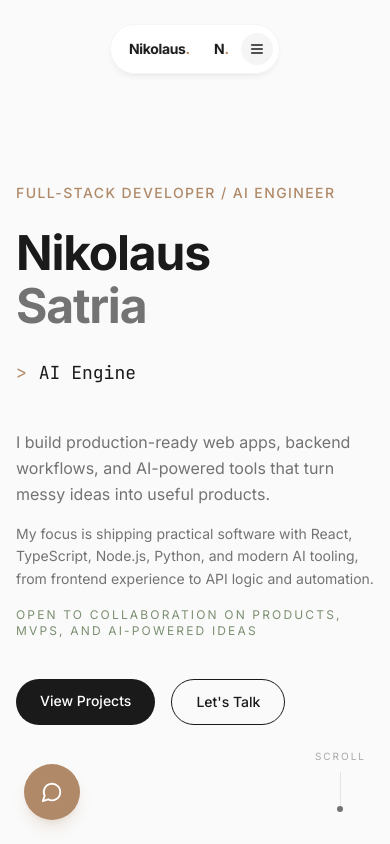
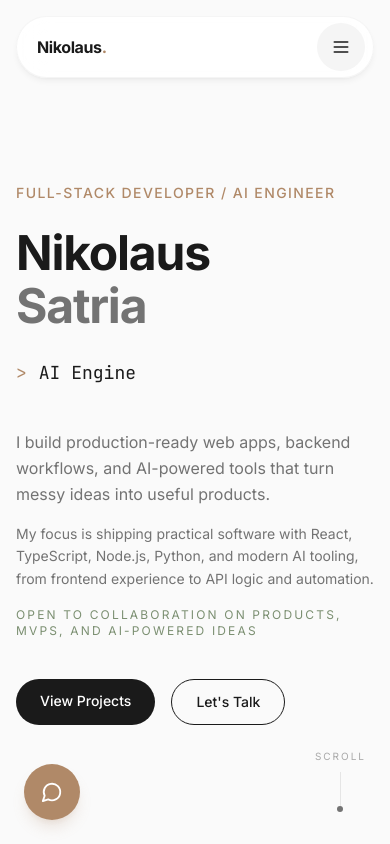
Before and after one commit to lauusz/portfolio, a React (Vite) app: page / in a window 390 px wide. Shown: the top 844 px of the page. Built offline with nearby package versions, Linux system fonts and the light colour scheme.

Commit message:
feat: enhance Header component for improved mobile navigation and accessibility

```diff
--- a/src/components/Header.tsx
+++ b/src/components/Header.tsx
@@ -79,20 +79,20 @@ const Header = () => {
 
   return (
     <>
-      {/* Compact floating capsule navbar */}
-      <header className="fixed top-6 left-1/2 -translate-x-1/2 z-50">
+      {/* Floating navbar: wide and touch-friendly on mobile, compact on desktop. */}
+      <header className="fixed top-4 left-4 right-4 z-[70] md:top-6 md:left-1/2 md:right-auto md:-translate-x-1/2">
         <div
-          className={`flex items-center gap-1 rounded-full border transition-all duration-300 ${
+          className={`flex min-h-14 w-full items-center justify-between gap-2 rounded-full border px-2 py-1.5 transition-all duration-300 md:min-h-0 md:w-auto md:justify-start md:gap-1 md:px-1.5 ${
             isScrolled
-              ? 'bg-white/95 backdrop-blur-xl border-border/60 shadow-lg shadow-black/10 py-1.5 px-1.5'
-              : 'bg-white/85 backdrop-blur-lg border-border/40 shadow-md shadow-black/5 py-1.5 px-1.5'
+              ? 'bg-white/95 backdrop-blur-xl border-border/60 shadow-lg shadow-black/10'
+              : 'bg-white/85 backdrop-blur-lg border-border/40 shadow-md shadow-black/5'
           }`}
         >
           {/* Logo */}
           <a
             href="#home"
             onClick={handleNavClick('#home')}
-            className="font-sans text-sm font-bold text-primary tracking-tight px-3 py-2 shrink-0"
+            className="shrink-0 whitespace-nowrap px-3 py-2 font-sans text-base font-bold tracking-tight text-primary md:text-sm"
           >
             Nikolaus<span className="text-accent">.</span>
           </a>
@@ -128,25 +128,21 @@ const Header = () => {
             Contact
           </a>
 
-          {/* Mobile: small logo + toggle */}
-          <a href="#home" onClick={handleNavClick('#home')} className="md:hidden font-sans text-sm font-bold text-primary px-2">
-            N<span className="text-accent">.</span>
-          </a>
-
           <button
-            className="md:hidden p-2 rounded-full bg-surface-elevated text-primary hover:bg-primary hover:text-white transition-colors duration-200 outline-none focus-visible:ring-2 focus-visible:ring-accent/50"
+            className="grid min-h-12 min-w-12 place-items-center rounded-full bg-surface-elevated p-0 text-primary transition-colors duration-200 outline-none hover:bg-primary hover:text-white focus-visible:ring-2 focus-visible:ring-accent/50 md:hidden"
             onClick={() => setIsOpen(!isOpen)}
             aria-label={isOpen ? 'Close menu' : 'Open menu'}
             aria-expanded={isOpen}
+            aria-controls="mobile-navigation"
           >
-            {isOpen ? <X size={16} /> : <Menu size={16} />}
+            {isOpen ? <X size={20} /> : <Menu size={20} />}
           </button>
         </div>
       </header>
 
       {/* Mobile Menu — backdrop + floating panel */}
       <div
-        className={`fixed inset-0 z-[60] md:hidden transition-all duration-300 ${
+        className={`fixed inset-0 z-[60] transition-all duration-300 motion-reduce:transition-none md:hidden ${
           isOpen ? 'opacity-100 pointer-events-auto' : 'opacity-0 pointer-events-none'
         }`}
       >
@@ -155,7 +151,8 @@ const Header = () => {
           onClick={() => setIsOpen(false)}
         />
         <div
-          className={`absolute top-24 left-4 right-4 bg-white/95 backdrop-blur-xl border border-border rounded-2xl shadow-2xl shadow-black/10 p-5 transition-all duration-300 ${
+          id="mobile-navigation"
+          className={`absolute top-20 left-4 right-4 bg-white/95 backdrop-blur-xl border border-border rounded-2xl shadow-2xl shadow-black/10 p-5 transition-all duration-300 motion-reduce:transition-none ${
             isOpen ? 'translate-y-0' : '-translate-y-4'
           }`}
         >
--- a/src/index.css
+++ b/src/index.css
@@ -21,10 +21,12 @@
 @layer base {
   html {
     scroll-padding-top: 80px;
+    overflow-x: clip;
   }
 
   body {
     @apply bg-bg text-primary font-sans antialiased;
+    overflow-x: clip;
     -webkit-font-smoothing: antialiased;
     -moz-osx-font-smoothing: grayscale;
   }
```
Also changed, not shown: 1 other file (tests, documents, lock files or other folders).
